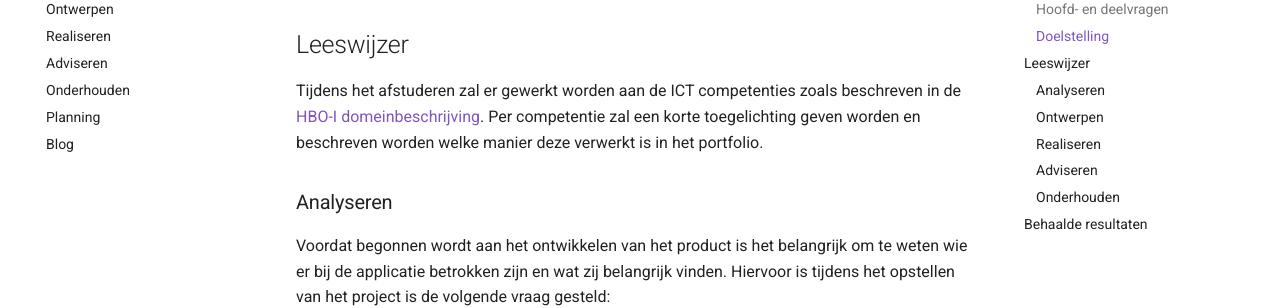
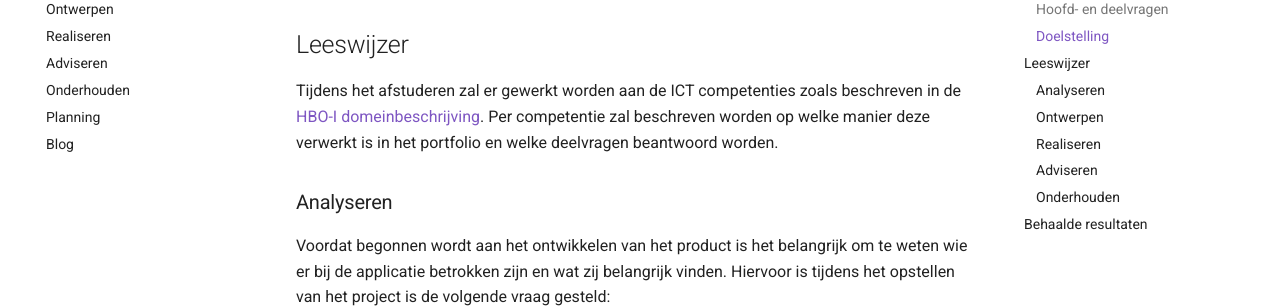
Before and after one commit to kpapijnenburg/portfolio, an MkDocs documentation site: the page built from docs/index.md, in a window 1280 px wide and 900 px high, scrolled down 1364 px. Shown: the part 153-461 px from the top of the window. Built offline with MkDocs 1.6.1 and Material for MkDocs 9.7.7, drawn with Linux system fonts in a browser that asks for light colours.

Commit message:
Fixed typos

```diff
--- a/docs/index.md
+++ b/docs/index.md
@@ -44,7 +44,7 @@ Onderstaand zijn de deelvragen opgesomd. In het projectplan is een overzicht[^1]
 Een verdere beschrijving van het doel kan in hoofdstuk _1.2.1 SMART_ [^2] van het projectplan gevonden worden.
 
 ## Leeswijzer
-Tijdens het afstuderen zal er gewerkt worden aan de ICT competenties zoals beschreven in de [HBO-I domeinbeschrijving](https://hboidomein-212218.appspot.com/pdf?template=https://hboidomein-212218.appspot.com/template.html&deep=true&full=true&lang=NL&skipcache=&viewport=1156x818&url=https://hboidomein-212218.appspot.com/pdfdoc). Per competentie zal een korte toegelichting geven worden en beschreven worden welke manier deze verwerkt is in het portfolio.
+Tijdens het afstuderen zal er gewerkt worden aan de ICT competenties zoals beschreven in de [HBO-I domeinbeschrijving](https://hboidomein-212218.appspot.com/pdf?template=https://hboidomein-212218.appspot.com/template.html&deep=true&full=true&lang=NL&skipcache=&viewport=1156x818&url=https://hboidomein-212218.appspot.com/pdfdoc). Per competentie zal beschreven worden op welke manier deze verwerkt is in het portfolio en welke deelvragen beantwoord worden.
 
 ### Analyseren
 
```
Also changed, not shown: docs/analyseren.md (+4 -4 lines).
